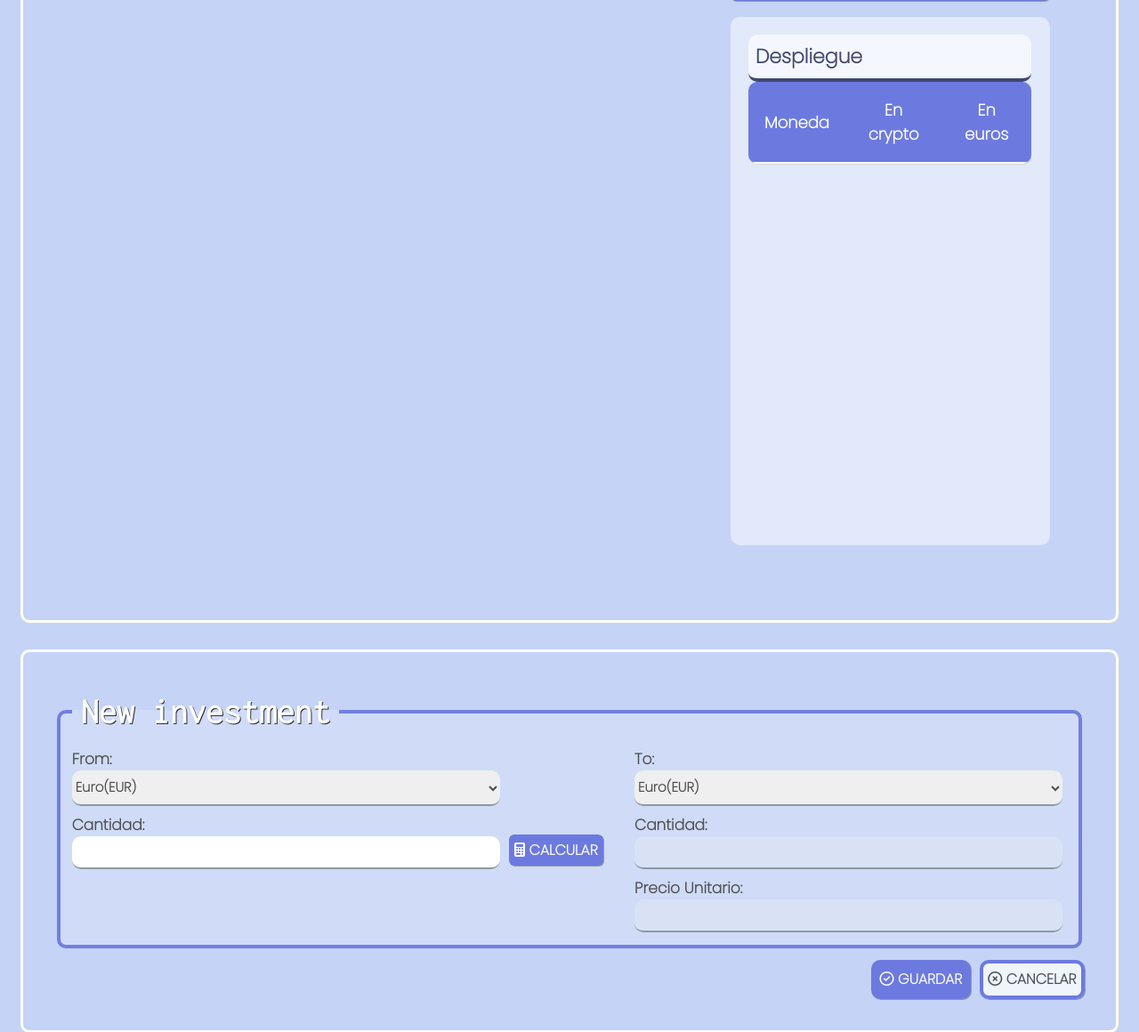
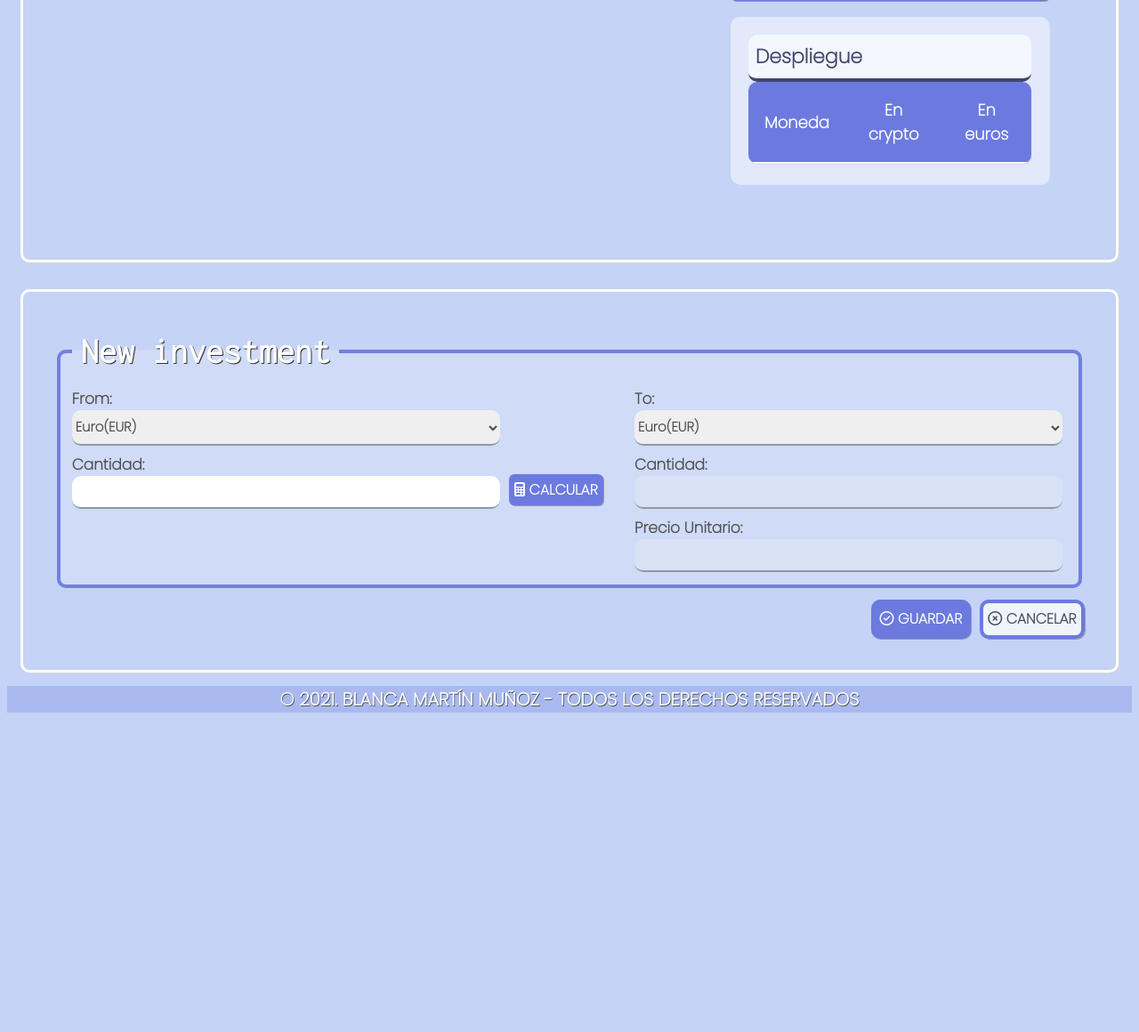
Before and after one commit to blancamm/criptomonedas, a Flask app: page / in a window 1280 px wide, after a click on "Despliegue". Shown: the part 596-1756 px from the top of the page at 89% size. After the commit the page ends 1397 px from the top, so only its background shows below. Run offline with Flask 2, Linux system fonts and the light colour scheme; data that the repository does not hold is empty; parts of the project's set-up code (start-up, migrations or seed data) failed here and were passed over; some libraries are stand-ins or nearby versions; some web fonts are replaced.

Commit message:
ultimo push esperemos

```diff
--- a/criptomonedas/static/css/styles.css
+++ b/criptomonedas/static/css/styles.css
@@ -142,6 +142,7 @@ details[open] > summary {
 @media (min-width: 200px) {
     details[open] > div > .scroll-detalle {
         opacity: 0;
+        height: fit-content;
         animation-name: showContent;
         animation-duration: 0.6s;
         animation-delay: 0.2s;
@@ -151,6 +152,7 @@ details[open] > summary {
       }
 
       details[open] > div {
+
         animation-delay: 0.2s;
         animation-name: slideDown;
         animation-duration: 0.4s;
```
